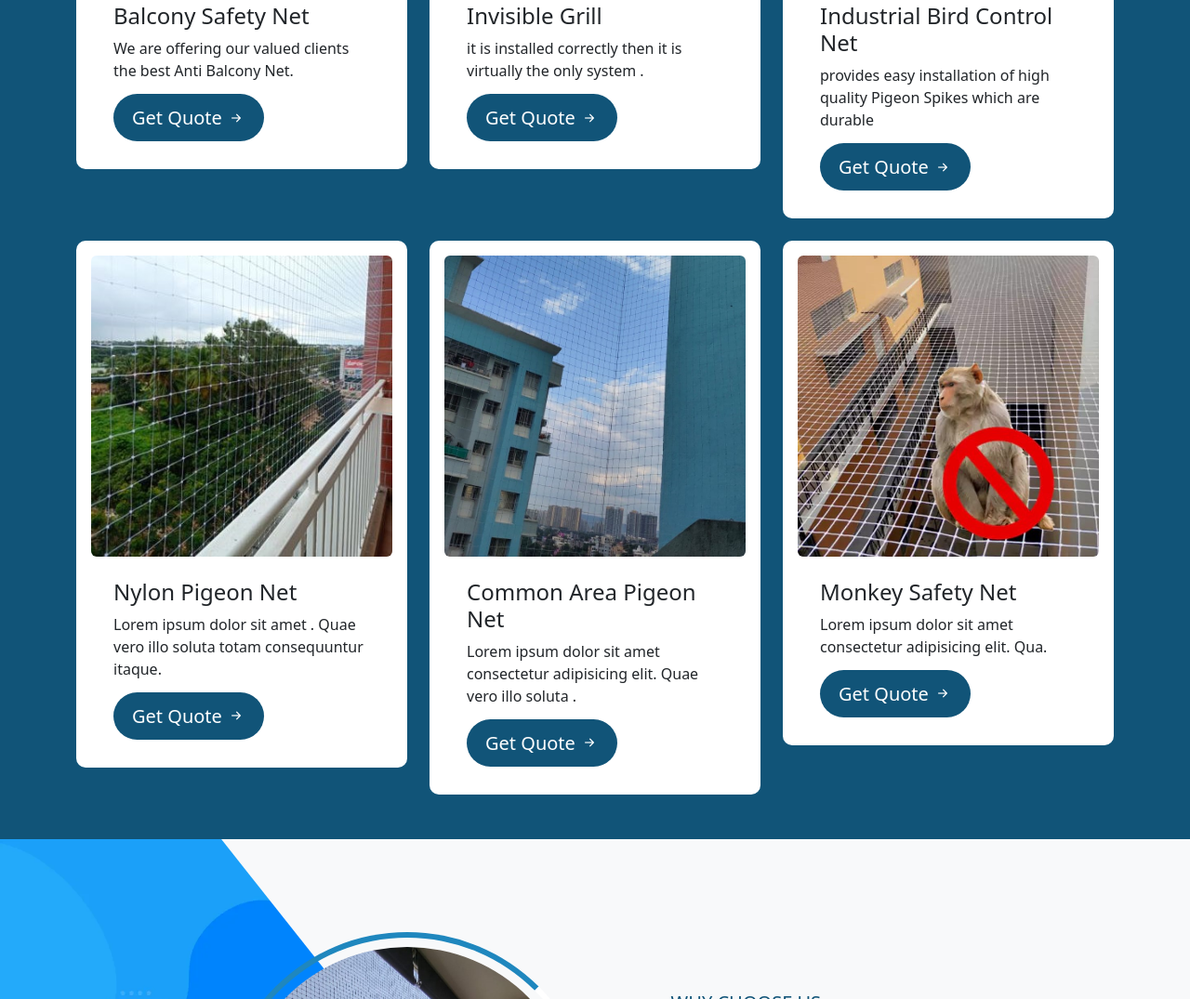
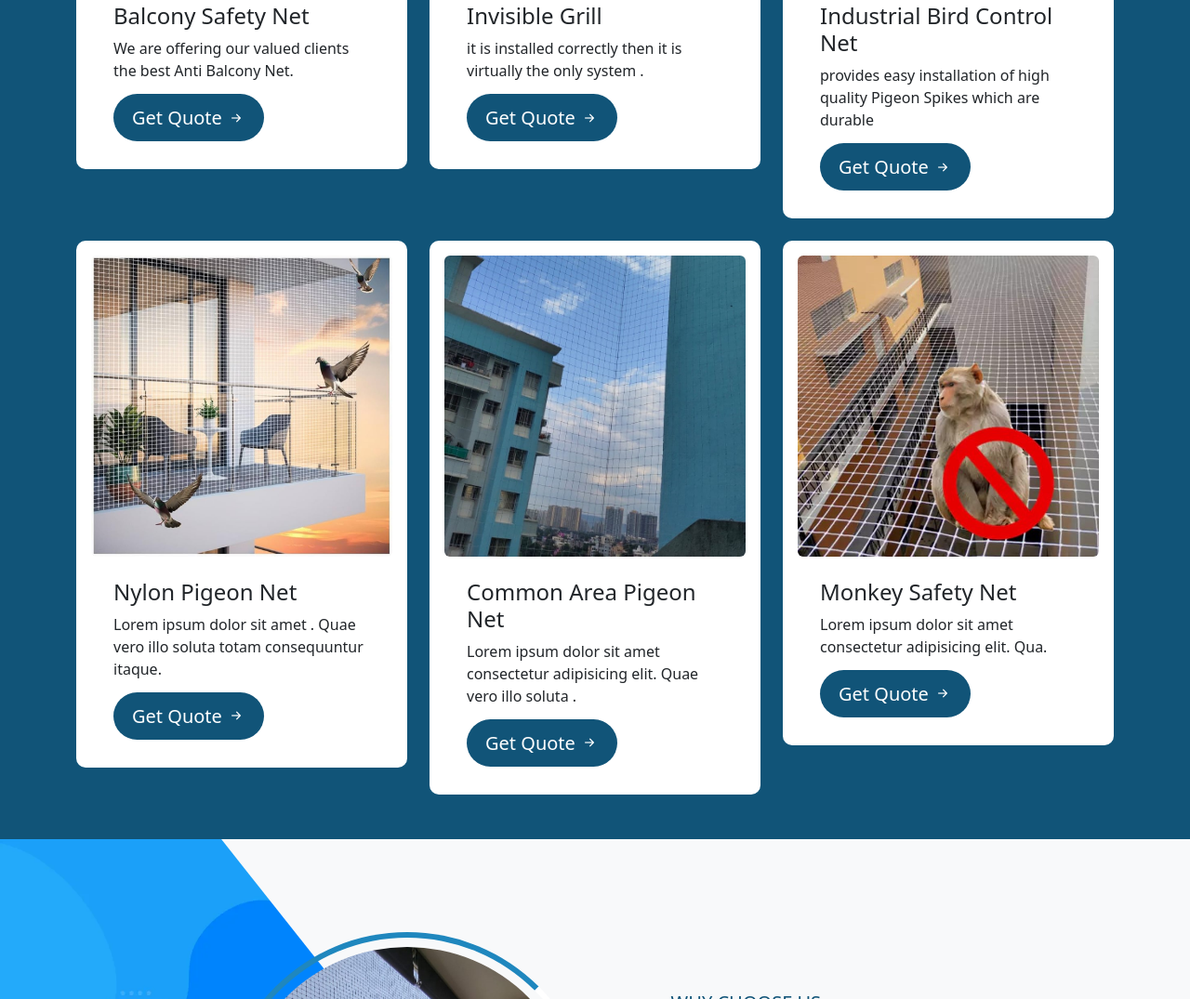
Before and after one commit to Saloni403/aksafetynet, a plain HTML site: page index.html in a window 1280 px wide. Shown: the part 2324-3399 px from the top of the page at 93% size. Drawn offline with nearby package versions, Linux system fonts and the light colour scheme.

Commit message:
addpicture

```diff
--- a/index.html
+++ b/index.html
@@ -274,7 +274,7 @@
         </div>
         <div class="col-lg-4 col-sm-6">
           <div class="p-3">
-            <img src="web/images/NPN.jpeg" class="img-fluid rounded" alt="">
+            <img src="web/images/birds.jpg" class="img-fluid rounded" alt="">
             <div class="p-sm-4 px-2 py-4">
               <h4>Nylon Pigeon Net</h4>
               <p class="mb-4">Lorem ipsum dolor sit amet . Quae vero illo soluta totam
```
Also changed, not shown: web/images/birds.jpg (added).
